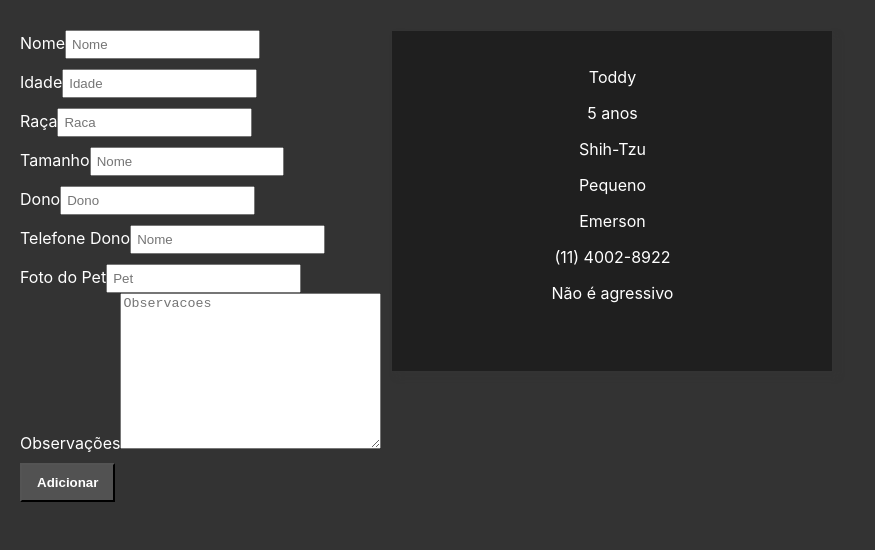
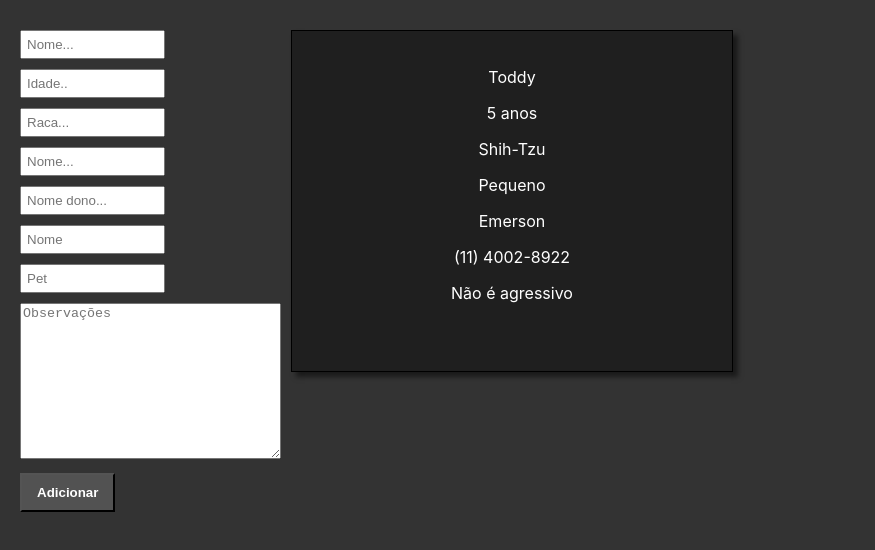
Before and after one commit to EmersonGald1n0/cadastro-pet, a React (Create React App) app in the folder react-app-pet/react-app-pet/: page / in a window 1280 px wide. Shown: the top 550 px of the page, without its empty margins (0-875 px from the left). Built offline with nearby package versions, Linux system fonts and the light colour scheme.

Commit message:
att teste

```diff
--- a/react-app-pet/react-app-pet/src/components/cadastro/Cadastro.jsx
+++ b/react-app-pet/react-app-pet/src/components/cadastro/Cadastro.jsx
@@ -11,7 +11,7 @@ export default function Cadastro(props) {
       <p>{props.dono}</p>
       <p>{props.tel}</p>
       <p>{props.foto}</p>
-      <p>{props.observacoes}</p>
+      <p>{props.obs}</p>
     </DivCadastro>
   );
 }
--- a/react-app-pet/react-app-pet/src/components/formPet/FormPet.jsx
+++ b/react-app-pet/react-app-pet/src/components/formPet/FormPet.jsx
@@ -7,36 +7,32 @@ export default function FormPet(props) {
         <div>
             <form method="post" onSubmit={props.funcaoAddCadastro}>
                 <div>
-                    <label>Nome</label>
-                    <input type="text" name="nome" placeholder='Nome' value={props.novoCadastro.nome} onChange={props.funcaoCaptura} />
+                    <input type="text" name="nome" placeholder='Nome...' value={props.novoCadastro.nome} onChange={props.funcaoCaptura} />
                 </div>
                 <div>
-                    <label>Idade</label>
-                    <input type="number" name="idade" placeholder='Idade' value={props.novoCadastro.idade} onChange={props.funcaoCaptura} />
+
+                    <input type="text" name="idade" placeholder='Idade..' value={props.novoCadastro.idade} onChange={props.funcaoCaptura} />
                 </div>
                 <div>
-                    <label>Raça</label>
-                    <input type="text" name="raca" placeholder='Raca' value={props.novoCadastro.raca} onChange={props.funcaoCaptura} />
+
+                    <input type="text" name="raca" placeholder='Raca...' value={props.novoCadastro.raca} onChange={props.funcaoCaptura} />
                 </div>
                 <div>
-                    <label>Tamanho</label>
-                    <input type="number" name="tamanho" placeholder='Nome' value={props.novoCadastro.tamanho} onChange={props.funcaoCaptura} />
+
+                    <input type="text" name="tamanho" placeholder='Nome...' value={props.novoCadastro.tamanho} onChange={props.funcaoCaptura} />
                 </div>
                 <div>
-                    <label>Dono</label>
-                    <input type="text" name="dono" placeholder='Dono' value={props.novoCadastro.dono} onChange={props.funcaoCaptura} />
+                    <input type="text" name="dono" placeholder='Nome dono...' value={props.novoCadastro.dono} onChange={props.funcaoCaptura} />
                 </div>
                 <div>
-                    <label>Telefone Dono</label>
-                    <input type="number" name="tel" placeholder='Nome' value={props.novoCadastro.tel} onChange={props.funcaoCaptura} />
+
+                    <input type="text" name="tel" placeholder='Nome' value={props.novoCadastro.tel} onChange={props.funcaoCaptura} />
                 </div>
                 <div>
-                    <label>Foto do Pet</label>
                     <input type="foto" name="pet" placeholder='Pet' value={props.novoCadastro.foto} onChange={props.funcaoCaptura} />
                 </div>
                 <div>
-                    <label>Observações</label>
-                    <textarea name="observações" cols="30" rows="10" placeholder='Observacoes' value={props.novoCadastro.observacoes} onChange={props.funcaoCaptura} />
+                    <textarea name="obs" cols="30" rows="10" placeholder='Observações' value={props.novoCadastro.observacoes} onChange={props.funcaoCaptura} />
                 </div>
                 <div>
                     <button type="submit">Adicionar</button>
--- a/react-app-pet/react-app-pet/src/components/petCadastro/PetCadastro.jsx
+++ b/react-app-pet/react-app-pet/src/components/petCadastro/PetCadastro.jsx
@@ -13,38 +13,38 @@ export default function PetCadastro() {
       dono: "Emerson",
       tel: "(11) 4002-8922",
       // foto
-      observacoes: "Não é agressivo",
+      obs: "Não é agressivo",
     },
   ]);
 
 
   const addCadastro = (e) => {
     e.preventDefault();
-    setNovoCadastro({nome:"", idade:"", raca:"", tamanho:"", dono:"", tel:"", foto:"", observacoes:""})
+    setNovoCadastro({nome:"", idade:"", raca:"", tamanho:"", dono:"", tel:"", foto:"", obs:""})
     setCadastroPets([...cadastroPets, novoCadastro]);
   }
 
-  const [novoCadastro, setNovoCadastro] = useState({nome:"", idade:"", raca:"", tamanho:"", dono:"", tel:"", foto:"", observacoes:""});
+  const [novoCadastro, setNovoCadastro] = useState({nome:"", idade:"", raca:"", tamanho:"", dono:"", tel:"", foto:"", obs:""});
 
   const captura = (e) => {
     const {name, value} = e.target;
 
-    if(name == "nome") {
+    if(name === "nome") {
       setNovoCadastro({...novoCadastro, nome: value});
-    } else if(name == "idade") {
+    } else if(name === "idade") {
       setNovoCadastro({...novoCadastro, idade: value});
-    } else if(name == "raca") {
+    } else if(name === "raca") {
       setNovoCadastro({...novoCadastro, raca: value});
-    } else if(name == "tamanho") {
+    } else if(name === "tamanho") {
       setNovoCadastro({...novoCadastro, tamanho: value});
-    } else if(name == "dono") {
+    } else if(name === "dono") {
       setNovoCadastro({...novoCadastro, dono: value});
-    } else if(name == "tel") {
+    } else if(name === "tel") {
       setNovoCadastro({...novoCadastro, tel: value});
-    } else if(name == "foto") {
+    } else if(name === "foto") {
       setNovoCadastro({...novoCadastro, foto: value});
-    } else if(name == "observacoes") {
-      setNovoCadastro({...novoCadastro, observacoes: value});
+    } else if(name === "obs") {
+      setNovoCadastro({...novoCadastro, obs: value});
     }
   }
 
@@ -65,7 +65,7 @@ export default function PetCadastro() {
           dono = {cad.dono}
           tel = {cad.tel}
           foto = {cad.foto}
-          observacoes = {cad.observacoes}
+          obs = {cad.obs}
         />
       ))}
     </DivLista>
--- a/react-app-pet/react-app-pet/src/style/styled.js
+++ b/react-app-pet/react-app-pet/src/style/styled.js
@@ -14,11 +14,11 @@ export const DivLista = styled.div`
 export const DivCadastro = styled.div`
   background-color: rgba(0, 0, 0, 0.40);
   color: #fff;
-  border: 1px solid #333;
-  box-shadow: 5px 5px 5px #333;
+  border: 1px solid #000;
+  box-shadow: 5px 5px 5px rgba(0, 0, 0, 0.50);
   padding: 20px;
   text-align: center;
-  width: 400px;
+  width: 50vh;
   height: 300px;
   margin: 10px;
 
@@ -47,4 +47,8 @@ export const DivForm = styled.div`
   button:hover {
     background-color: #084EDC;
   }
+
+  textarea {
+    margin-top: 10px;
+  }
 `
```
